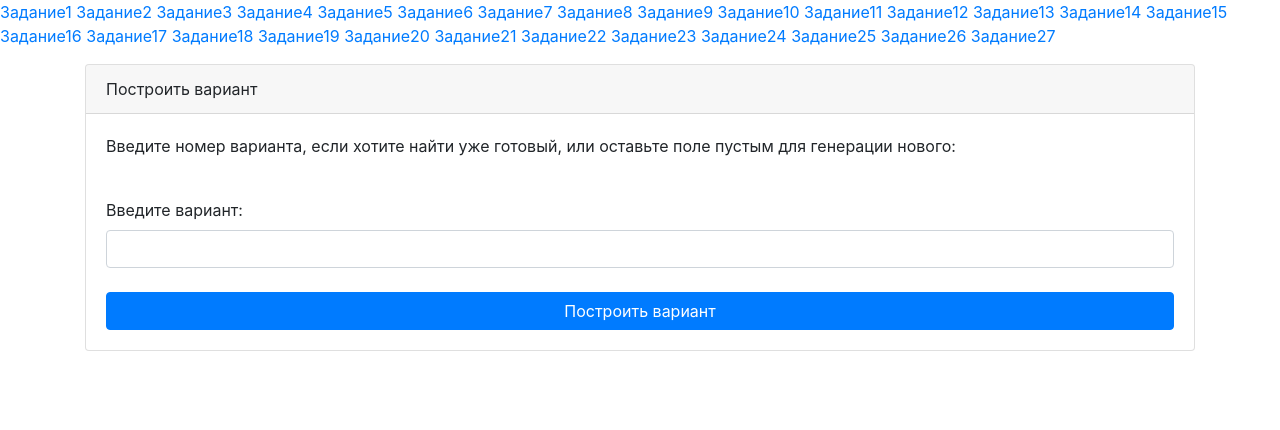
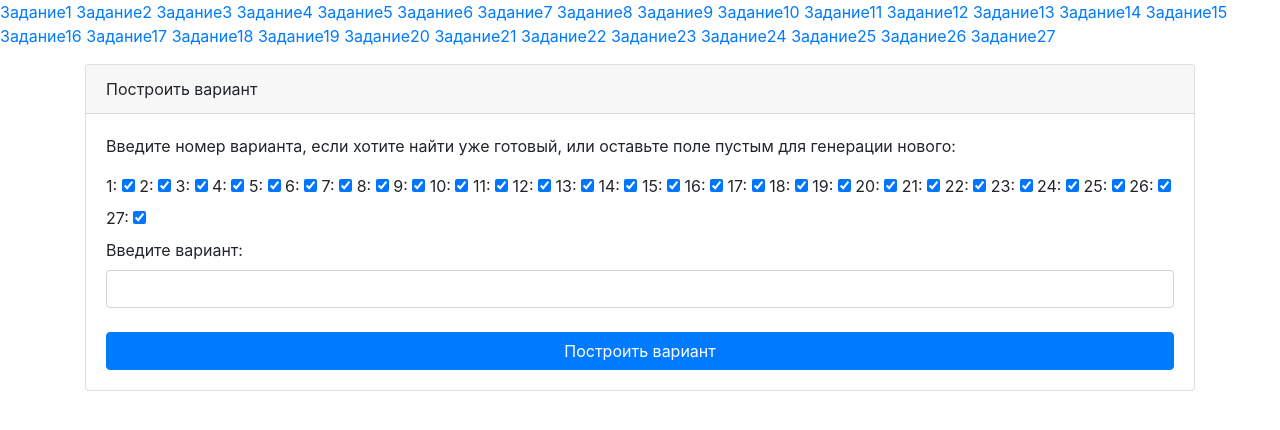
Before and after one commit to XataBq/llproject, a Django app: page / in a window 1280 px wide. Shown: the part 56-486 px from the top of the page. Run offline with Django 4.2, Linux system fonts and the light colour scheme; some libraries are stand-ins or nearby versions.

Commit message:
Добавлен выбор заданий и выбор конкретных заданий

```diff
--- a/polyakov/generator/forms.py
+++ b/polyakov/generator/forms.py
@@ -7,7 +7,33 @@ class VarForm(forms.Form):
 
 
 class TaskForm(forms.Form):
-    task1 = forms.BooleanField(widget=forms.CheckboxInput(), required=False)
+    task1 = forms.BooleanField(required=False, label="1", initial=True)
+    task2 = forms.BooleanField(required=False, label="2", initial=True)
+    task3 = forms.BooleanField(required=False, label="3", initial=True)
+    task4 = forms.BooleanField(required=False, label="4", initial=True)
+    task5 = forms.BooleanField(required=False, label="5", initial=True)
+    task6 = forms.BooleanField(required=False, label="6", initial=True)
+    task7 = forms.BooleanField(required=False, label="7", initial=True)
+    task8 = forms.BooleanField(required=False, label="8", initial=True)
+    task9 = forms.BooleanField(required=False, label="9", initial=True)
+    task10 = forms.BooleanField(required=False, label="10", initial=True)
+    task11 = forms.BooleanField(required=False, label="11", initial=True)
+    task12 = forms.BooleanField(required=False, label="12", initial=True)
+    task13 = forms.BooleanField(required=False, label="13", initial=True)
+    task14 = forms.BooleanField(required=False, label="14", initial=True)
+    task15 = forms.BooleanField(required=False, label="15", initial=True)
+    task16 = forms.BooleanField(required=False, label="16", initial=True)
+    task17 = forms.BooleanField(required=False, label="17", initial=True)
+    task18 = forms.BooleanField(required=False, label="18", initial=True)
+    task19 = forms.BooleanField(required=False, label="19", initial=True)
+    task20 = forms.BooleanField(required=False, label="20", initial=True)
+    task21 = forms.BooleanField(required=False, label="21", initial=True)
+    task22 = forms.BooleanField(required=False, label="22", initial=True)
+    task23 = forms.BooleanField(required=False, label="23", initial=True)
+    task24 = forms.BooleanField(required=False, label="24", initial=True)
+    task25 = forms.BooleanField(required=False, label="25", initial=True)
+    task26 = forms.BooleanField(required=False, label="26", initial=True)
+    task27 = forms.BooleanField(required=False, label="27", initial=True)
 
 
 class AnswerForm(forms.Form):
--- a/polyakov/generator/templates/generator/index.html
+++ b/polyakov/generator/templates/generator/index.html
@@ -8,6 +8,8 @@
         </div>
         <div class="card-body">
             <p>Введите номер варианта, если хотите найти уже готовый, или оставьте поле пустым для генерации нового:</p>
+            {% csrf_token %}
+            {{ select_form }}
             <br>
             {% csrf_token %}
             {{ form }}
--- a/polyakov/generator/urls.py
+++ b/polyakov/generator/urls.py
@@ -3,7 +3,7 @@ from .views import *
 
 urlpatterns = [
     path('', index, name='home'),
-    path('gen/', gen, name='gen'),
-    path('gen/<int:pk>/', ready_var, name='ready_var'),
+    path('gen/<str:select>/', gen, name='gen'),
+    path('gen/<int:pk>/<str:select>/', ready_var, name='ready_var'),
     path('task<int:num>/', get_task, name='get_task'),
 ]
--- a/polyakov/generator/views.py
+++ b/polyakov/generator/views.py
@@ -1,32 +1,42 @@
+from django.http import HttpResponseRedirect
 from django.shortcuts import render, redirect
-from .models import *
+from django.urls import reverse
+from .models import Variant, all_models
 from .generate_task import new_variant
 from .forms import VarForm, AnswerForm, TaskForm
+from .select_task_funcs import selected_tasks_into_16, selected_tasks_converter_back
 
 
 # Create your views here.
 
 def index(request):
+    global variant, select_tasks
     if request.method == 'POST':
         form = VarForm(request.POST)
         form2 = TaskForm(request.POST)
         if form.is_valid():
-            if form.cleaned_data['variant']:
-                variant = Variant.objects.get(pk=form.cleaned_data['variant'])
-                return redirect(variant)
+            if form2.is_valid():
+                selected_tasks = selected_tasks_into_16(form2.cleaned_data)
+                if form.cleaned_data['variant']:
+                    return HttpResponseRedirect(
+                        reverse('ready_var', kwargs={"pk": form.cleaned_data['variant'], "select": selected_tasks}))
             else:
-                return redirect('gen')
+                if form2.is_valid():
+                    selected_tasks = selected_tasks_into_16(form2.cleaned_data)
+                    return HttpResponseRedirect(reverse('gen', kwargs={"select": selected_tasks}))
     else:
         form = VarForm()
-    return render(request, 'generator/index.html', {'form': form})
+        select_tasks = TaskForm()
+    return render(request, 'generator/index.html', {"form": form, "select_form": select_tasks})
 
 
-def gen(request):
+def gen(request, select):
+    selected_tasks = selected_tasks_converter_back(select)
     # variant = Variant.objects.get(pk=1)
     if request.method == 'POST':
-        form = AnswerForm(request.POST)
-        if form.is_valid():
-            answers = form.cleaned_data
+        answer_form = AnswerForm(request.POST)
+        if answer_form.is_valid():
+            answers = answer_form.cleaned_data
             for key in answers:
                 if answers[key] == '':
                     answers[key] = 'None'
@@ -36,13 +46,14 @@ def gen(request):
             else:
                 redirect('/admin/')
     else:
-        form = AnswerForm()
-    context = {'variant': new_variant(), 'form': form}
+        answer_form = AnswerForm()
+    context = {'variant': new_variant(), 'form': answer_form, 'selected_tasks': selected_tasks}
     return render(request, 'generator/gen.html', context)
 
 
-def ready_var(request, pk):
+def ready_var(request, pk, select):
     variant = Variant.objects.get(pk=pk)
+    selected_tasks = selected_tasks_converter_back(select)
 
     if request.method == 'POST':
         form = AnswerForm(request.POST)
@@ -58,7 +69,7 @@ def ready_var(request, pk):
                 return redirect('/admin/')
     else:
         form = AnswerForm()
-    context = {'variant': variant, 'form': form}
+    context = {'variant': variant, 'form': form, 'selected_tasks': selected_tasks}
     return render(request, 'generator/ready_var.html', context)
 
 
@@ -69,6 +80,5 @@ def get_task(request, num):
     for i in tasks:
         counter += 1
         all_tasks[f"task{counter}"] = i
-    print(all_tasks)
     context = {'tasks': all_tasks}
     return render(request, 'generator/task.html', context)
```
Also changed, not shown: polyakov/generator/select_task_funcs.py (added, +33 -0 lines), polyakov/templates/inc/_variant.html (+54 -0 lines).
